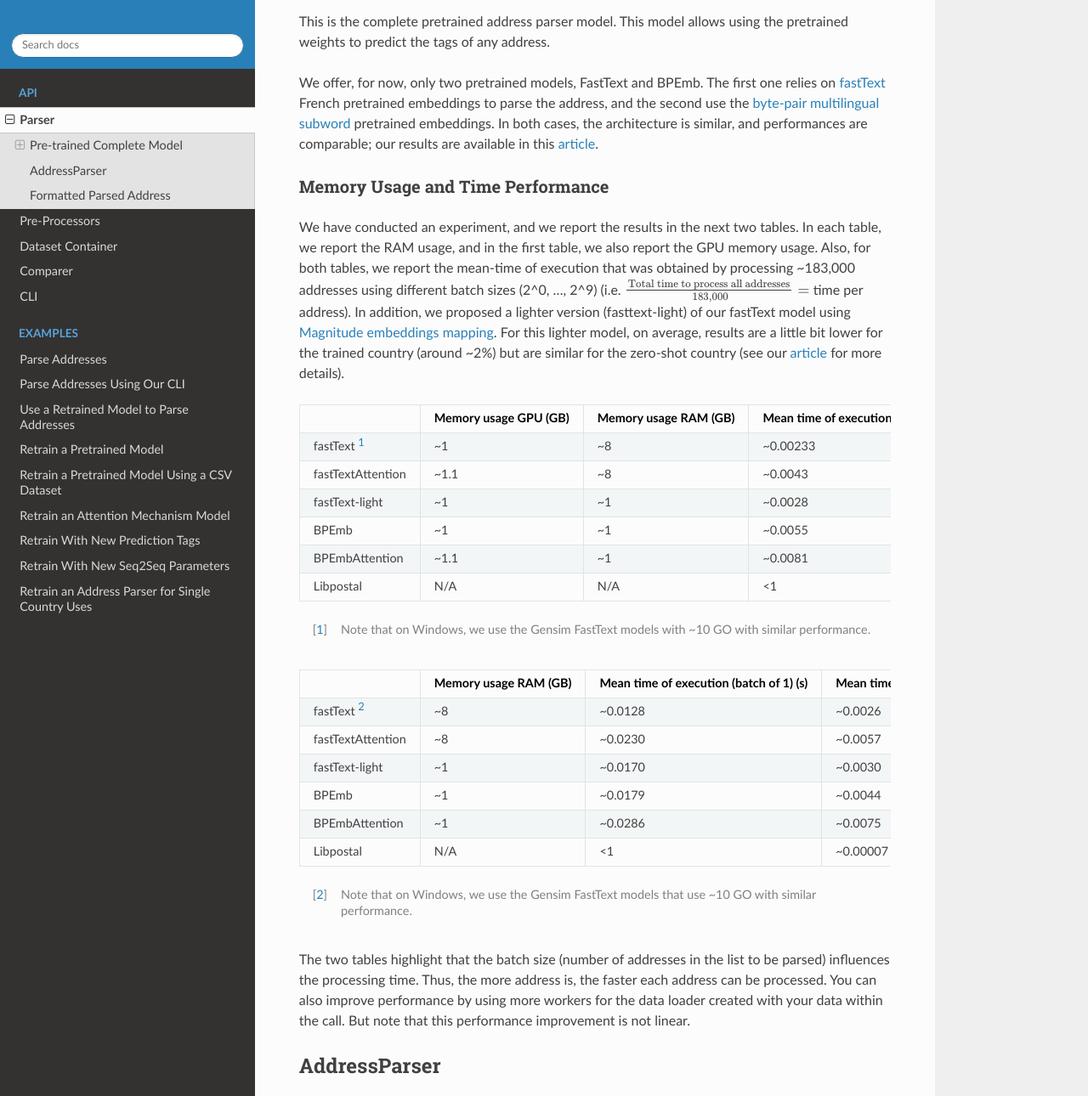
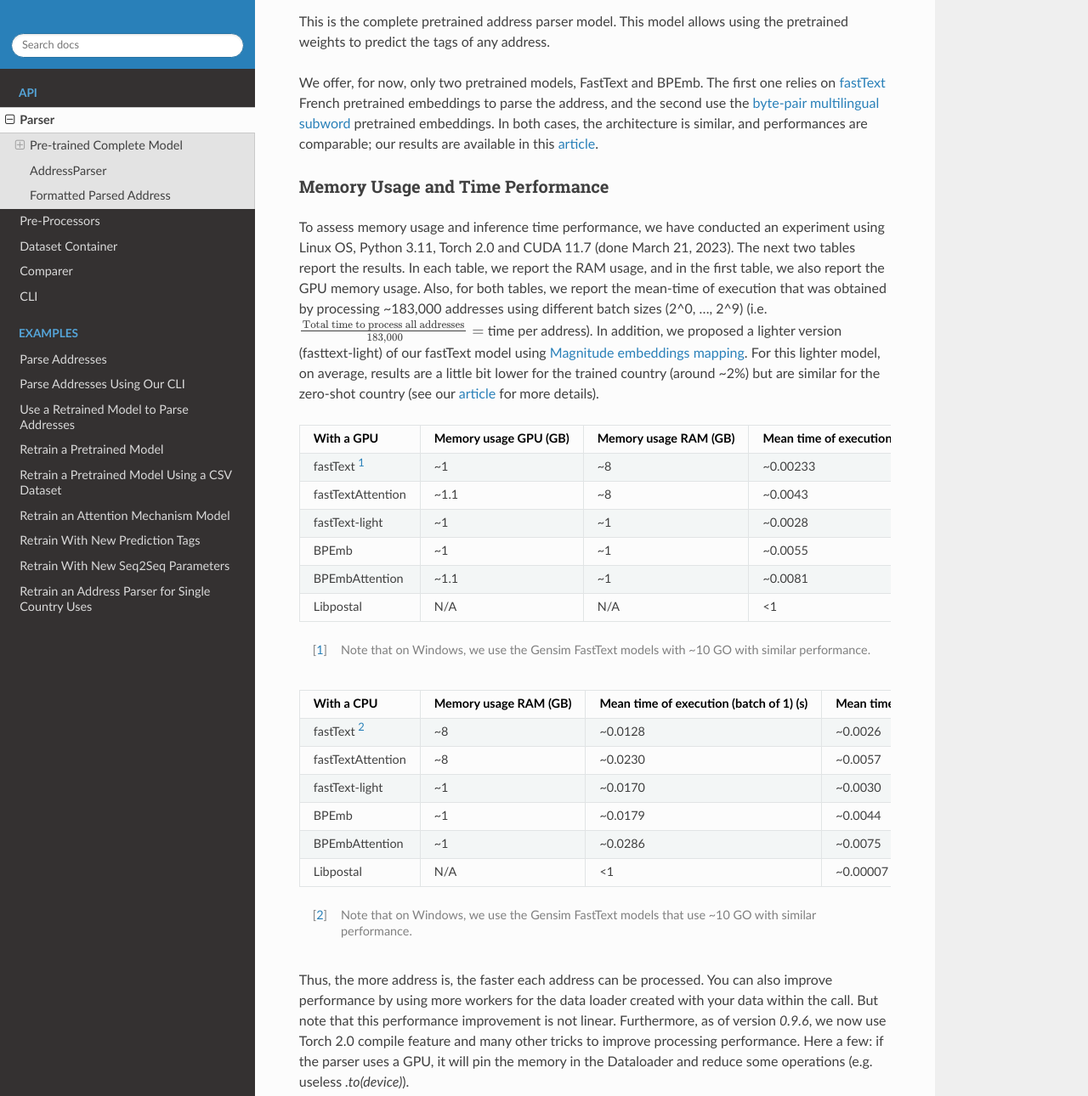
Before and after one commit to GRAAL-Research/deepparse, a Sphinx documentation site: the page built from docs/source/parser.rst, in a window 1280 px wide and 1400 px high, scrolled down 202 px, cut to the strip 0-1290 px from the top of the window. Shown: the whole strip at 85% size. Built offline with Sphinx 7.4.7 and the Read the Docs theme 2.0.0, drawn with Linux system fonts in a browser that asks for light colours; the version number could not be read and is left out.

Commit message:
Various minor improvements (#185)
* minor improvements to doc, code and tests

* add multithreads tests in worker and fixed missing .to removal

* improve contributing and changelog

```diff
--- a/docs/source/parser.rst
+++ b/docs/source/parser.rst
@@ -21,8 +21,10 @@ the architecture is similar, and performances are comparable; our results are av
 Memory Usage and Time Performance
 *********************************
 
-We have conducted an experiment, and we report the results in the next two tables. In each table, we report the RAM usage,
-and in the first table, we also report the GPU memory usage. Also, for both tables, we report the mean-time of execution
+To assess memory usage and inference time performance, we have conducted an experiment using Linux OS, Python 3.11,
+Torch 2.0 and CUDA 11.7 (done March 21, 2023). The next two tables report the results. In each table,
+we report the RAM usage, and in the first table, we also report the GPU memory usage.
+Also, for both tables, we report the mean-time of execution
 that was obtained by processing ~183,000 addresses using different batch sizes (2^0, ..., 2^9)
 (i.e. :math:`\frac{\text{Total time to process all addresses}}{~183,000} =` time per address).
 In addition, we proposed a lighter version (fasttext-light) of our fastText model using
@@ -33,7 +35,7 @@ are a little bit lower for the trained country (around ~2%) but are similar for
 .. list-table::
         :header-rows: 1
 
-        *   -
+        *   - With a GPU
             - Memory usage GPU (GB)
             - Memory usage RAM (GB)
             - Mean time of execution (batch of 1) (s)
@@ -75,7 +77,7 @@ are a little bit lower for the trained country (around ~2%) but are similar for
 .. list-table::
         :header-rows: 1
 
-        *   -
+        *   - With a CPU
             - Memory usage RAM (GB)
             - Mean time of execution (batch of 1) (s)
             - Mean time of execution (batch of more than 1) (s)
@@ -106,9 +108,11 @@ are a little bit lower for the trained country (around ~2%) but are similar for
 
 .. [2] Note that on Windows, we use the Gensim FastText models that use ~10 GO with similar performance.
 
-The two tables highlight that the batch size (number of addresses in the list to be parsed) influences the processing time.
-Thus, the more address is, the faster each address can be processed. You can also improve performance by
-using more workers for the data loader created with your data within the call. But note that this performance improvement is not linear.
+Thus, the more address is, the faster each address can be processed. You can also improve performance by using more
+workers for the data loader created with your data within the call. But note that this performance improvement is not linear.
+Furthermore, as of version `0.9.6`, we now use Torch 2.0 compile feature and many other tricks to improve
+processing performance. Here a few: if the parser uses a GPU, it will pin the memory in the Dataloader and reduce some
+operations (e.g. useless `.to(device)`).
 
 AddressParser
 -------------
```
Also changed, not shown: CHANGELOG.md (+20 -13 lines), .github/CONTRIBUTING.md, 17 other files.
